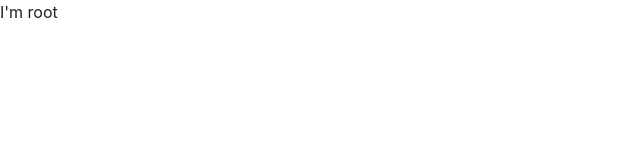
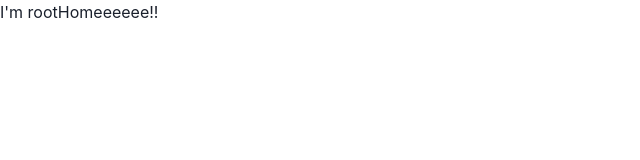
Before and after one commit to selene-cho/airbnb-clone-frontend, a React (Create React App) app: page / in a window 1280 px wide. Shown: the top 160 px of the page, without its empty margins (0-640 px from the left). Built offline with nearby package versions, Linux system fonts and the light colour scheme.

Commit message:
feat: Not Found

```diff
--- a/src/components/Root.tsx
+++ b/src/components/Root.tsx
@@ -1,5 +1,11 @@
 import React from 'react';
+import { Outlet } from 'react-router-dom';
 
 export default function Root() {
-  return <h1>I'm root</h1>;
+  return (
+    <h1>
+      I'm root
+      <Outlet />
+    </h1>
+  );
 }
--- a/src/router.tsx
+++ b/src/router.tsx
@@ -1,10 +1,19 @@
 import { createBrowserRouter } from 'react-router-dom';
 import Root from './components/Root';
+import Home from './routes/Home';
+import NotFound from './routes/NotFound';
 
 const router = createBrowserRouter([
   {
     path: '/',
     element: <Root />,
+    errorElement: <NotFound />,
+    children: [
+      {
+        path: '',
+        element: <Home />,
+      },
+    ],
   },
 ]);
 
--- a/src/routes/Home.tsx
+++ b/src/routes/Home.tsx
@@ -1,5 +1,5 @@
 import React from 'react';
 
 export default function Home() {
-  return <span>some text</span>;
+  return <span>Homeeeeee!!</span>;
 }
--- /dev/null
+++ b/src/routes/NotFound.tsx
@@ -0,0 +1,16 @@
+import { Button, Heading, Text, VStack } from '@chakra-ui/react';
+import { Link } from 'react-router-dom';
+
+export default function NotFound() {
+  return (
+    <VStack bg="gray.100" justifyContent={'center'} minH="100vh">
+      <Heading>Page Not Found</Heading>
+      <Text>It seems that you're lost.</Text>
+      <Link to="/">
+        <Button colorScheme={'red'} variant={'link'}>
+          Go home &rarr;
+        </Button>
+      </Link>
+    </VStack>
+  );
+}
--- a/src/routes/Users.tsx
+++ /dev/null
@@ -1,5 +0,0 @@
-import React from 'react';
-
-export default function Users() {
-  return <span>some text</span>;
-}
```
Also changed, not shown: 1 other file (tests, documents, lock files or other folders).
